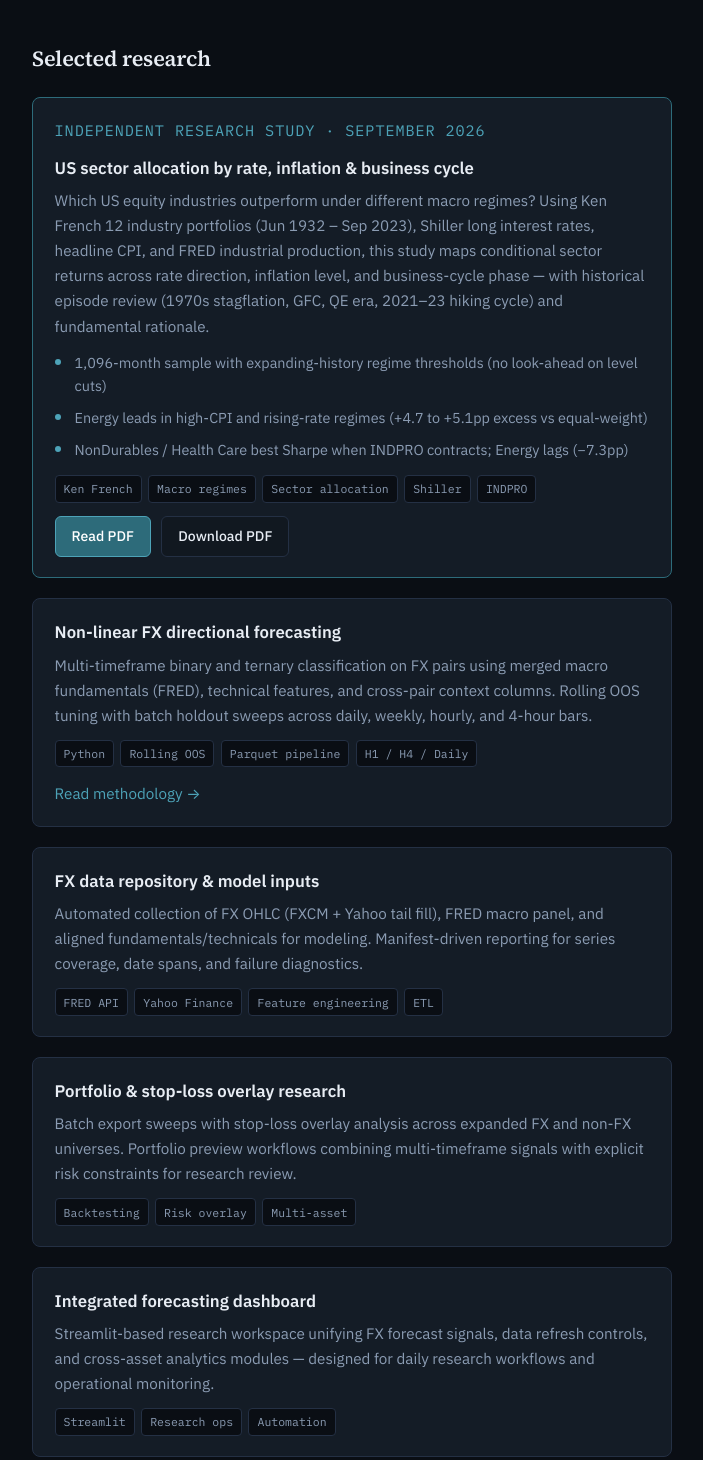
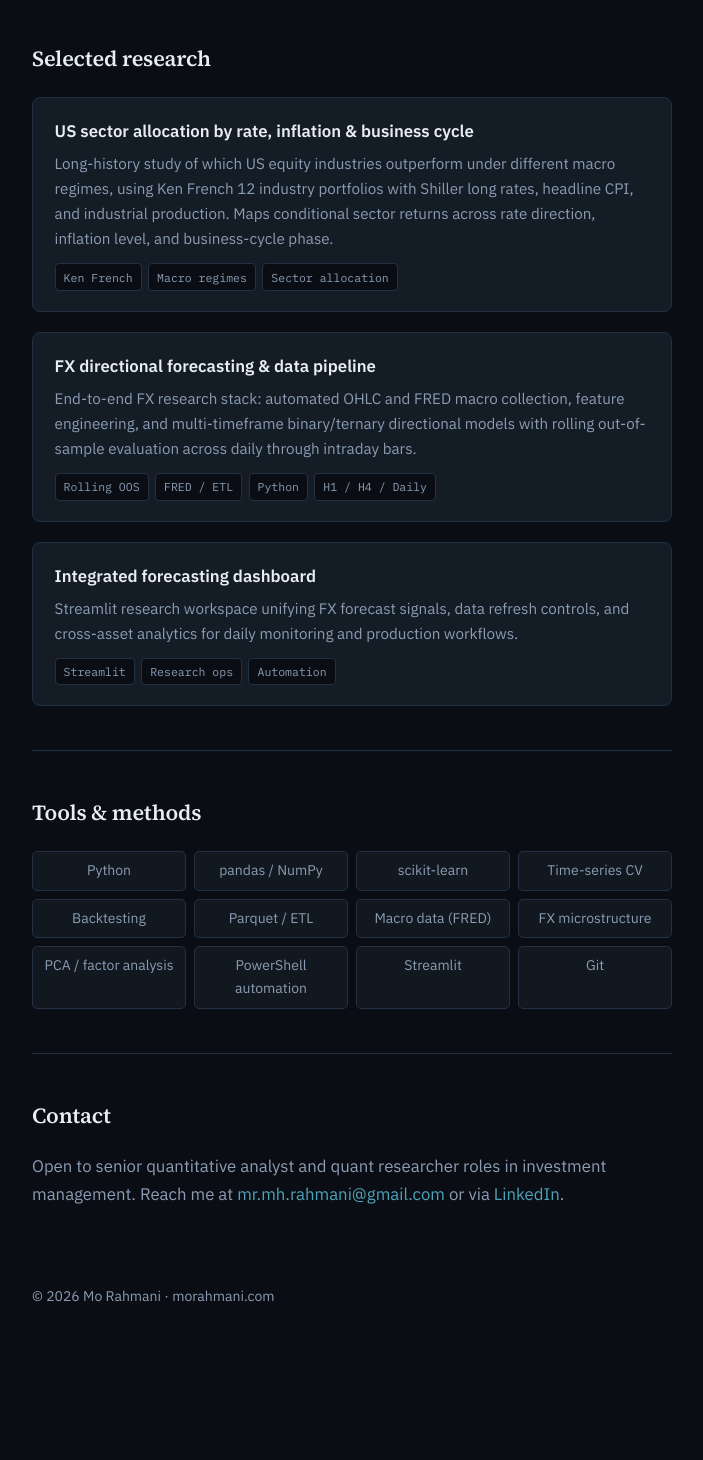
Before and after one commit to mvincer/moanalytics, a plain HTML site: page website/index.html in a window 1280 px wide. Shown: the part 998-2458 px from the top of the page, without its empty margins (288-991 px from the left). After the commit the page ends 2354 px from the top, so only its background shows below. Drawn offline with Linux system fonts and the light colour scheme.

Commit message:
Simplify Selected research: brief intros only, no downloads.

```diff
--- a/website/index.html
+++ b/website/index.html
@@ -57,85 +57,41 @@
         <h2>Selected research</h2>
         <div class="projects">
 
-          <article class="project-card project-card-featured">
-            <p class="project-label">Independent research study · September 2026</p>
+          <article class="project-card">
             <h3>US sector allocation by rate, inflation &amp; business cycle</h3>
             <p>
-              Which US equity industries outperform under different macro regimes? Using Ken French
-              12 industry portfolios (Jun 1932 – Sep 2023), Shiller long interest rates, headline CPI,
-              and FRED industrial production, this study maps conditional sector returns across rate
-              direction, inflation level, and business-cycle phase — with historical episode review
-              (1970s stagflation, GFC, QE era, 2021–23 hiking cycle) and fundamental rationale.
+              Long-history study of which US equity industries outperform under different macro
+              regimes, using Ken French 12 industry portfolios with Shiller long rates, headline CPI,
+              and industrial production. Maps conditional sector returns across rate direction,
+              inflation level, and business-cycle phase.
             </p>
-            <ul class="principles project-highlights">
-              <li>1,096-month sample with expanding-history regime thresholds (no look-ahead on level cuts)</li>
-              <li>Energy leads in high-CPI and rising-rate regimes (+4.7 to +5.1pp excess vs equal-weight)</li>
-              <li>NonDurables / Health Care best Sharpe when INDPRO contracts; Energy lags (−7.3pp)</li>
-            </ul>
             <div class="tags">
               <span class="tag">Ken French</span>
               <span class="tag">Macro regimes</span>
               <span class="tag">Sector allocation</span>
-              <span class="tag">Shiller</span>
-              <span class="tag">INDPRO</span>
-            </div>
-            <div class="project-actions">
-              <a class="btn btn-primary" href="assets/studies/us-sector-regime-allocation.pdf" target="_blank" rel="noopener noreferrer">Read PDF</a>
-              <a class="btn" href="assets/studies/us-sector-regime-allocation.pdf" download>Download PDF</a>
             </div>
           </article>
 
           <article class="project-card">
-            <h3>Non-linear FX directional forecasting</h3>
+            <h3>FX directional forecasting &amp; data pipeline</h3>
             <p>
-              Multi-timeframe binary and ternary classification on FX pairs using merged
-              macro fundamentals (FRED), technical features, and cross-pair context columns.
-              Rolling OOS tuning with batch holdout sweeps across daily, weekly, hourly, and 4-hour bars.
+              End-to-end FX research stack: automated OHLC and FRED macro collection, feature
+              engineering, and multi-timeframe binary/ternary directional models with rolling
+              out-of-sample evaluation across daily through intraday bars.
             </p>
             <div class="tags">
+              <span class="tag">Rolling OOS</span>
+              <span class="tag">FRED / ETL</span>
               <span class="tag">Python</span>
-              <span class="tag">Rolling OOS</span>
-              <span class="tag">Parquet pipeline</span>
               <span class="tag">H1 / H4 / Daily</span>
-            </div>
-            <p style="margin-top:0.85rem;margin-bottom:0;"><a href="research.html">Read methodology →</a></p>
-          </article>
-
-          <article class="project-card">
-            <h3>FX data repository &amp; model inputs</h3>
-            <p>
-              Automated collection of FX OHLC (FXCM + Yahoo tail fill), FRED macro panel,
-              and aligned fundamentals/technicals for modeling. Manifest-driven reporting
-              for series coverage, date spans, and failure diagnostics.
-            </p>
-            <div class="tags">
-              <span class="tag">FRED API</span>
-              <span class="tag">Yahoo Finance</span>
-              <span class="tag">Feature engineering</span>
-              <span class="tag">ETL</span>
-            </div>
-          </article>
-
-          <article class="project-card">
-            <h3>Portfolio &amp; stop-loss overlay research</h3>
-            <p>
-              Batch export sweeps with stop-loss overlay analysis across expanded FX and
-              non-FX universes. Portfolio preview workflows combining multi-timeframe signals
-              with explicit risk constraints for research review.
-            </p>
-            <div class="tags">
-              <span class="tag">Backtesting</span>
-              <span class="tag">Risk overlay</span>
-              <span class="tag">Multi-asset</span>
             </div>
           </article>
 
           <article class="project-card">
             <h3>Integrated forecasting dashboard</h3>
             <p>
-              Streamlit-based research workspace unifying FX forecast signals, data refresh
-              controls, and cross-asset analytics modules — designed for daily research
-              workflows and operational monitoring.
+              Streamlit research workspace unifying FX forecast signals, data refresh controls,
+              and cross-asset analytics for daily monitoring and production workflows.
             </p>
             <div class="tags">
               <span class="tag">Streamlit</span>
```
Also changed, not shown: 1 other file.
